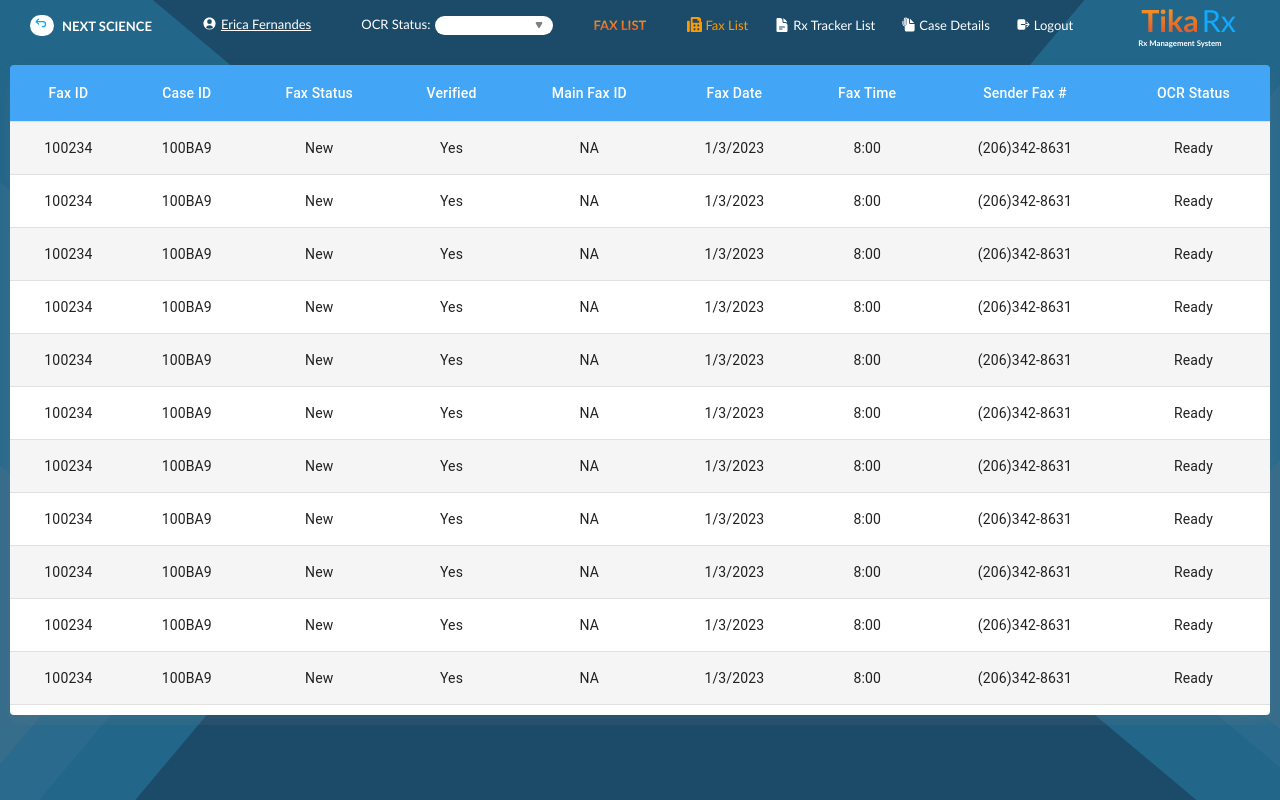
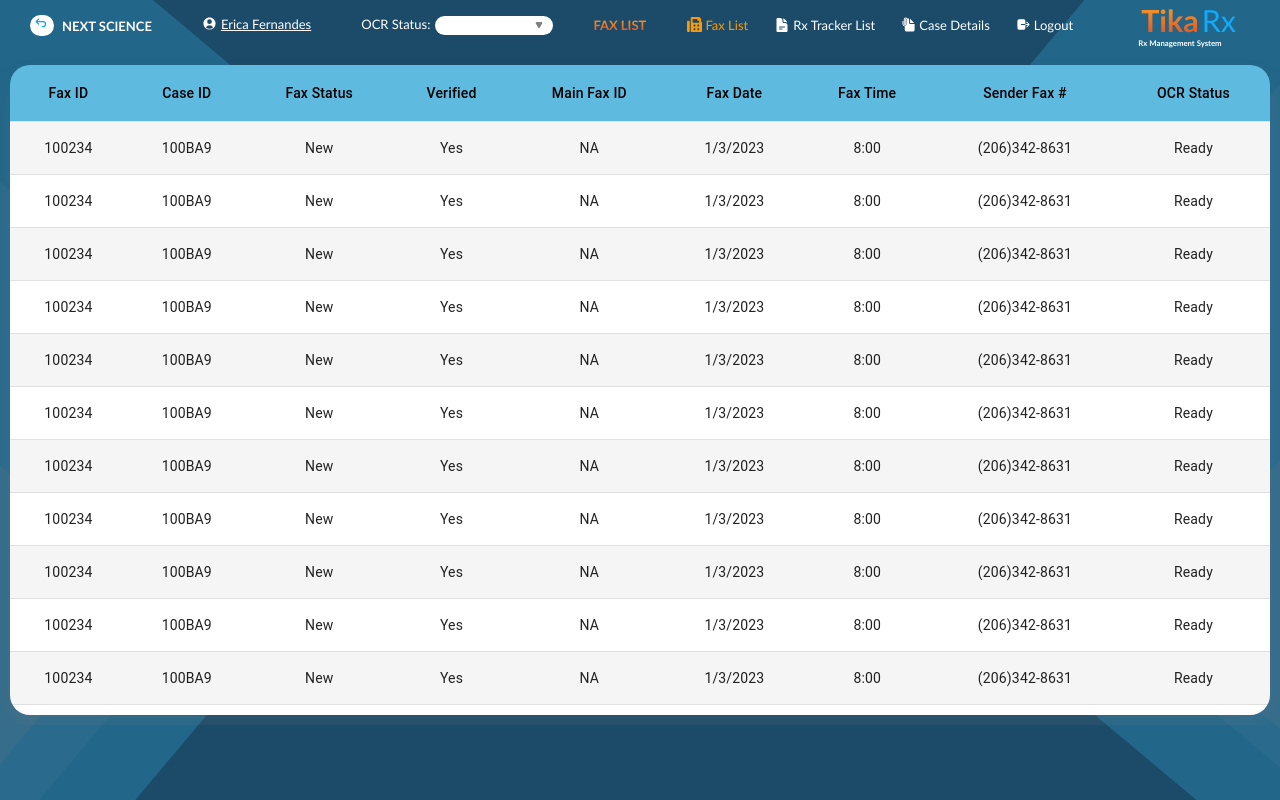
Before and after one commit to AnushaSivadas/TikaRx-Frontend-React, a React (Create React App) app: page /dashboard in a window 1280 px wide. Shown: the top 800 px of the page. Built offline with nearby package versions, Linux system fonts and the light colour scheme.

Commit message:
table header color

```diff
--- a/src/Components/Table/Table.css
+++ b/src/Components/Table/Table.css
@@ -1,6 +1,7 @@
 .table-container {
     box-shadow: 0px 13px 20px 0px #80808029;
     max-height: 640px;
+    color: #0493cba3;
 
 }
 
--- a/src/Components/Table/Table.js
+++ b/src/Components/Table/Table.js
@@ -11,8 +11,8 @@ import {datas} from "../data";
 
 const StyledTableCell = styled(TableCell)(({ theme }) => ({
   [`&.${tableCellClasses.head}`]: {
-    backgroundColor: theme.palette.primary.light,
-    color: theme.palette.common.white,
+    backgroundColor: '#0493cba3',
+    color: theme.palette.common.black,
   },
   [`&.${tableCellClasses.body}`]: {
     fontSize: 14,
@@ -34,7 +34,7 @@ const StyledTableRow = styled(TableRow)(({ theme }) => ({
 export default function CustomizedTables() {
   return (
     <TableContainer component={Paper}
-    style={{ boxShadow: "0px 13px 20px 0px #80808029", maxHeight: "650px" }}>
+    style={{ boxShadow: "0px 13px 20px 0px #80808029", maxHeight: "650px", borderRadius: 20}}>
       <Table sx={{ minWidth: 700 }} aria-label="customized table">
         <TableHead>
           <TableRow>
```
